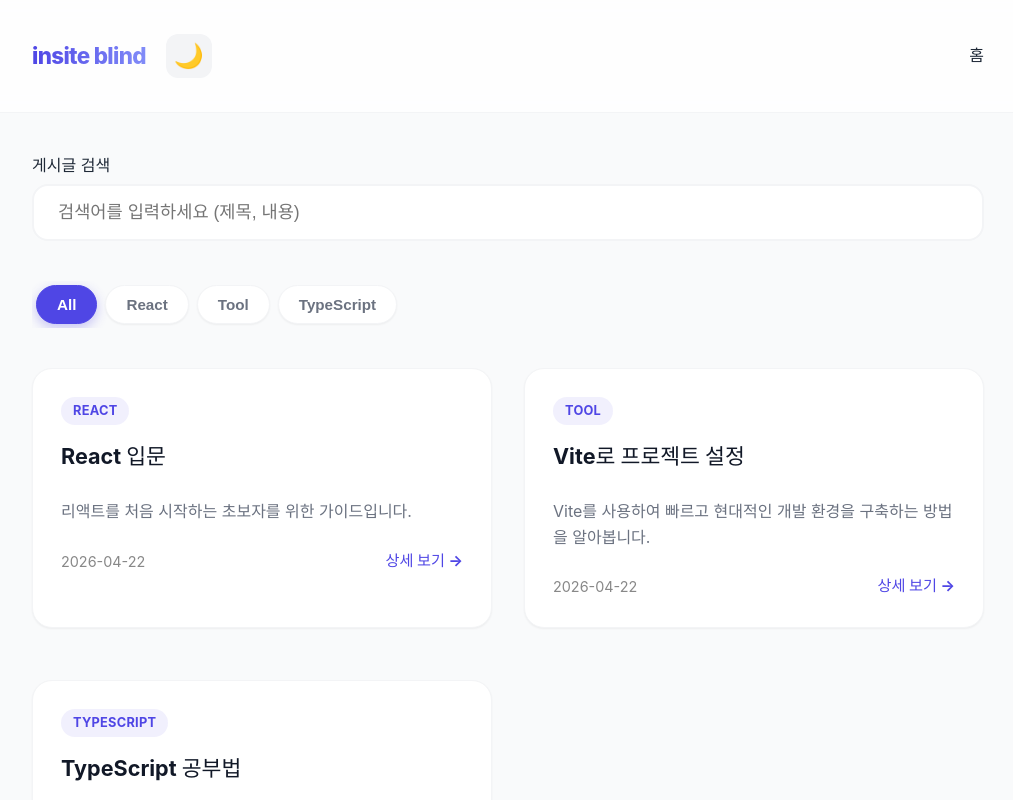
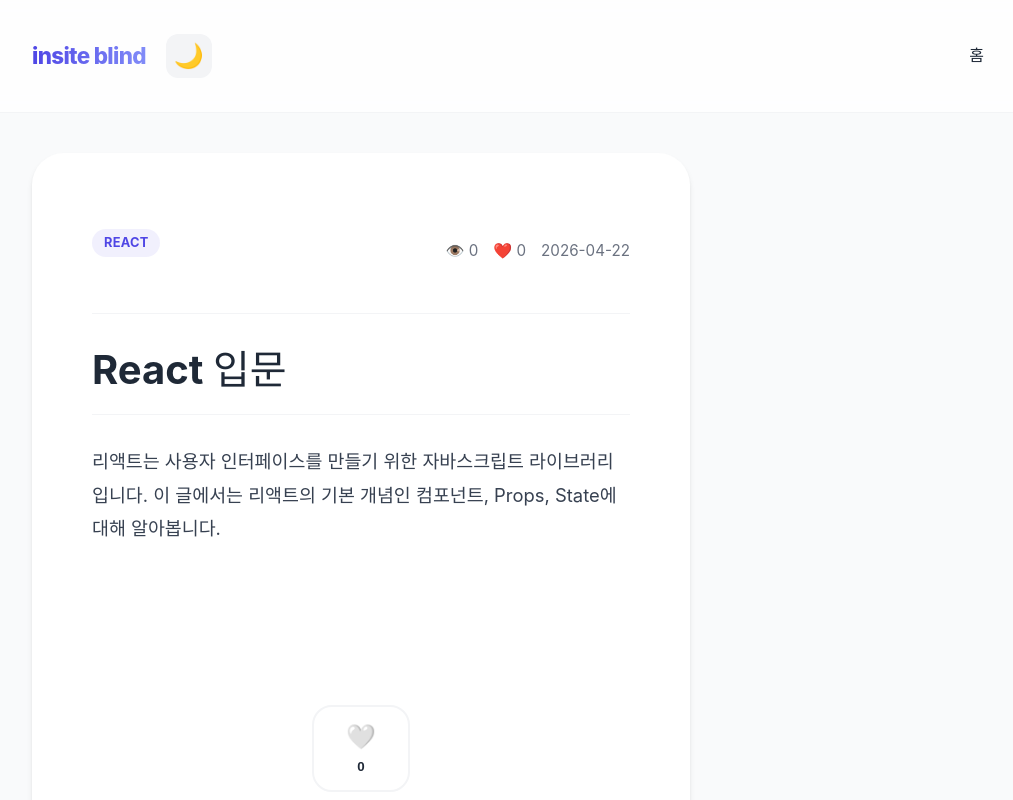
Before and after one commit to bananabox725-boop/my-tech-blog, a React (Vite) app: page /#/post/1 in a window 1280 px wide. Before the commit this address led to /#/. Shown: the top 800 px of the page, without its empty margins (132-1145 px from the left). Built offline with nearby package versions, Linux system fonts and the light colour scheme.

Commit message:
Initial backup with delete and youtube features

```diff
--- a/src/pages/PostDetail.tsx
+++ b/src/pages/PostDetail.tsx
@@ -118,7 +118,7 @@
           <div className="post-meta">
             <span className="category-badge">{post.category}</span>
             <div style={{ display: 'flex', gap: '15px', color: 'var(--text-muted)' }}>
-              <span>👁️ {post.views || 0}</span>
+              <span>👁️ {post.views}</span>
               <span>❤️ {likes}</span>
               <span>{post.date}</span>
             </div>
@@ -144,12 +144,9 @@
         <section className="post-content markdown-body" aria-label="본문" style={{ minHeight: '200px' }}>
           <ReactMarkdown
             components={{
-              code(props: any) {
-                const { className, children, ...rest } = props;
+              code({ className, children, ...rest }: any) {
                 const match = /language-(\w+)/.exec(className || '');
-                // inline 속성은 react-markdown v9+에서 더 이상 직접 전달되지 않으므로 className으로 구분합니다.
-                const isCodeBlock = match;
-                return isCodeBlock ? (
+                return match ? (
                   <SyntaxHighlighter
                     style={vscDarkPlus as any}
                     language={match[1]}
@@ -164,18 +161,34 @@
                   </code>
                 );
               },
-              h1: (props: any) => {
-                const content = String(props.children);
-                return <h1 id={content.toLowerCase().replace(/[^\wㄱ-ㅎㅏ-ㅣ가-힣]+/g, '-')}>{props.children}</h1>;
+              // 유튜브 링크 자동 변환
+              a: ({ href, children }) => {
+                if (href && (href.includes('youtube.com') || href.includes('youtu.be'))) {
+                  const videoId = href.includes('v=')
+                    ? href.split('v=')[1]?.split('&')[0]
+                    : href.split('/').pop();
+
+                  if (videoId) {
+                    return (
+                      <div className="video-container" style={{ margin: '20px 0', borderRadius: '16px', overflow: 'hidden', boxShadow: 'var(--shadow-md)' }}>
+                        <iframe
+                          width="100%"
+                          height="400"
+                          src={`https://www.youtube.com/embed/${videoId}`}
+                          title="YouTube video player"
+                          frameBorder="0"
+                          allow="accelerometer; autoplay; clipboard-write; encrypted-media; gyroscope; picture-in-picture"
+                          allowFullScreen
+                        ></iframe>
+                      </div>
+                    );
+                  }
+                }
+                return <a href={href} target="_blank" rel="noopener noreferrer">{children}</a>;
               },
-              h2: (props: any) => {
-                const content = String(props.children);
-                return <h2 id={content.toLowerCase().replace(/[^\wㄱ-ㅎㅏ-ㅣ가-힣]+/g, '-')}>{props.children}</h2>;
-              },
-              h3: (props: any) => {
-                const content = String(props.children);
-                return <h3 id={content.toLowerCase().replace(/[^\wㄱ-ㅎㅏ-ㅣ가-힣]+/g, '-')}>{props.children}</h3>;
-              },
+              h1: (props) => <h1 id={String(props.children).toLowerCase().replace(/[^\wㄱ-ㅎㅏ-ㅣ가-힣]+/g, '-')}>{props.children}</h1>,
+              h2: (props) => <h2 id={String(props.children).toLowerCase().replace(/[^\wㄱ-ㅎㅏ-ㅣ가-힣]+/g, '-')}>{props.children}</h2>,
+              h3: (props) => <h3 id={String(props.children).toLowerCase().replace(/[^\wㄱ-ㅎㅏ-ㅣ가-힣]+/g, '-')}>{props.children}</h3>,
             }}
           >
             {post.content}
--- a/src/styles/blog.css
+++ b/src/styles/blog.css
@@ -180,6 +180,23 @@
   box-shadow: 0 0 0 4px rgba(79, 70, 229, 0.1);
 }
 
+/* Video Container */
+.video-container {
+  position: relative;
+  padding-bottom: 56.25%; /* 16:9 비율 */
+  height: 0;
+  overflow: hidden;
+  max-width: 100%;
+}
+
+.video-container iframe {
+  position: absolute;
+  top: 0;
+  left: 0;
+  width: 100%;
+  height: 100%;
+}
+
 /* Post Detail */
 .post-detail {
   background-color: #fff;
```
